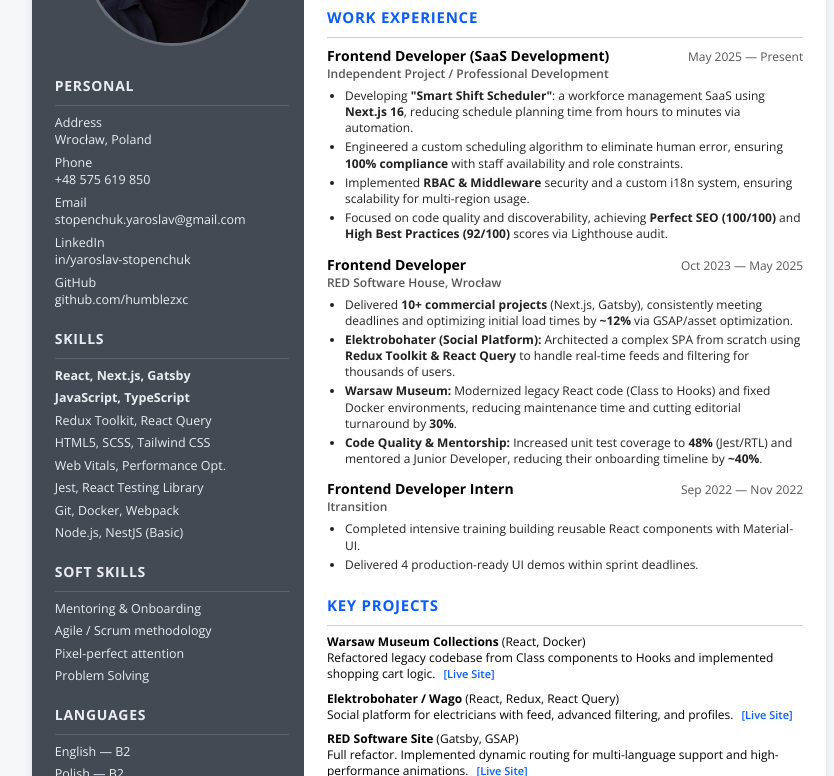
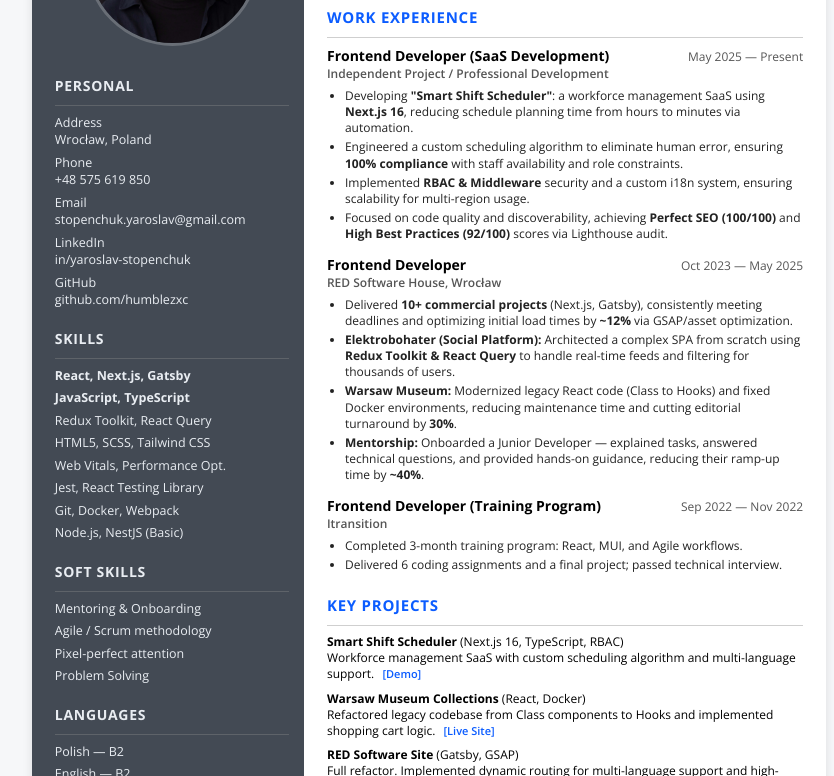
Before and after one commit to humblezxc/CV, a website built with Vite: page index.html in a window 1280 px wide. Shown: the part 172-948 px from the top of the page, without its empty margins (211-1045 px from the left). Built offline with nearby package versions, Linux system fonts and the light colour scheme.

Commit message:
Updated CV

```diff
--- a/index.html
+++ b/index.html
@@ -58,8 +58,8 @@
                     <h2 class="cv-aside__heading">Languages</h2>
                     <div class="line line--sm"></div>
                     <ul class="cv-aside__list">
+                        <li class="cv-aside__item">Polish — B2</li>
                         <li class="cv-aside__item">English — B2</li>
-                        <li class="cv-aside__item">Polish — B2</li>
                         <li class="cv-aside__item">Ukrainian — Native</li>
                     </ul>
                 </section>
@@ -129,7 +129,7 @@
                                 <strong>Warsaw Museum:</strong> Modernized legacy React code (Class to Hooks) and fixed Docker environments, reducing maintenance time and cutting editorial turnaround by <strong>30%</strong>.
                             </li>
                             <li class="cv-job__item">
-                                <strong>Code Quality & Mentorship:</strong> Increased unit test coverage to <strong>48%</strong> (Jest/RTL) and mentored a Junior Developer, reducing their onboarding timeline by <strong>~40%</strong>.
+                                <strong>Mentorship:</strong> Onboarded a Junior Developer — explained tasks, answered technical questions, and provided hands-on guidance, reducing their ramp-up time by <strong>~40%</strong>.
                             </li>
                         </ul>
                     </article>
@@ -137,14 +137,14 @@
                     <article class="cv-job">
                         <div class="cv-job__header">
                             <div>
-                                <h3 class="cv-job__title">Frontend Developer Intern</h3>
+                                <h3 class="cv-job__title">Frontend Developer (Training Program)</h3>
                                 <p class="cv-job__company">Itransition</p>
                             </div>
                             <p class="cv-job__period">Sep 2022 — Nov 2022</p>
                         </div>
                         <ul class="cv-job__list">
-                            <li class="cv-job__item">Completed intensive training building reusable React components with Material-UI.</li>
-                            <li class="cv-job__item">Delivered 4 production-ready UI demos within sprint deadlines.</li>
+                            <li class="cv-job__item">Completed 3-month training program: React, MUI, and Agile workflows.</li>
+                            <li class="cv-job__item">Delivered 6 coding assignments and a final project; passed technical interview.</li>
                         </ul>
                     </article>
                 </section>
@@ -154,15 +154,20 @@
                     <div class="line line--sm"></div>
                     <ul class="cv-projects__list">
                         <li class="cv-projects__item">
+                            <strong>Smart Shift Scheduler</strong> (Next.js 16, TypeScript, RBAC) <br>
+                            Workforce management SaaS with custom scheduling algorithm and multi-language support.
+                            <a href="https://smart-shift-scheduler.vercel.app/" class="cv-link" target="_blank" rel="noopener noreferrer">[Demo]</a>
+                        </li>
+                        <li class="cv-projects__item">
                             <strong>Warsaw Museum Collections</strong> (React, Docker) <br>
                             Refactored legacy codebase from Class components to Hooks and implemented shopping cart logic.
                             <a href="https://kolekcje.muzeumwarszawy.pl/en/" class="cv-link" target="_blank" rel="noopener noreferrer">[Live Site]</a>
                         </li>
-                        <li class="cv-projects__item">
-                            <strong>Elektrobohater / Wago</strong> (React, Redux, React Query) <br>
-                            Social platform for electricians with feed, advanced filtering, and profiles.
-                            <a href="https://elektrobohater.pl/" class="cv-link" target="_blank" rel="noopener noreferrer">[Live Site]</a>
-                        </li>
+<!--                        <li class="cv-projects__item">-->
+<!--                            <strong>Elektrobohater / Wago</strong> (React, Redux, React Query) <br>-->
+<!--                            Social platform for electricians with feed, advanced filtering, and profiles.-->
+<!--                            <a href="https://elektrobohater.pl/" class="cv-link" target="_blank" rel="noopener noreferrer">[Live Site]</a>-->
+<!--                        </li>-->
                         <li class="cv-projects__item">
                             <strong>RED Software Site</strong> (Gatsby, GSAP) <br>
                             Full refactor. Implemented dynamic routing for multi-language support and high-performance animations.
@@ -170,7 +175,7 @@
                         </li>
                         <li class="cv-projects__item">
                             <strong>Opera Ad Campaigns</strong> (Vanilla JS, HTML) <br>
-                            Built pixel-perfect promo sites under strict deadlines (Global campaign, ~50M impressions).
+                            Built pixel-perfect promo sites under strict deadlines.
                         </li>
                     </ul>
                 </section>
```
